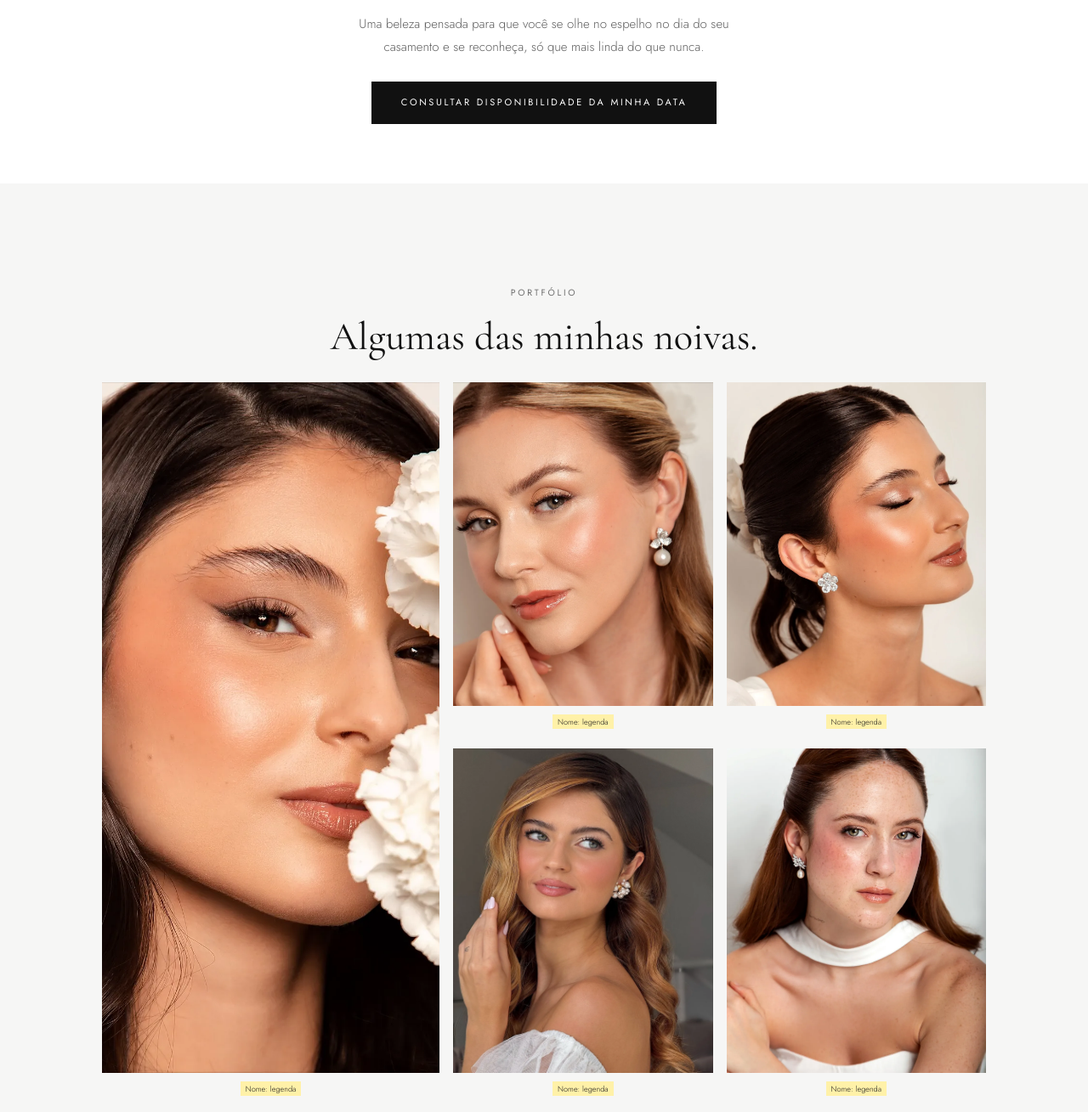
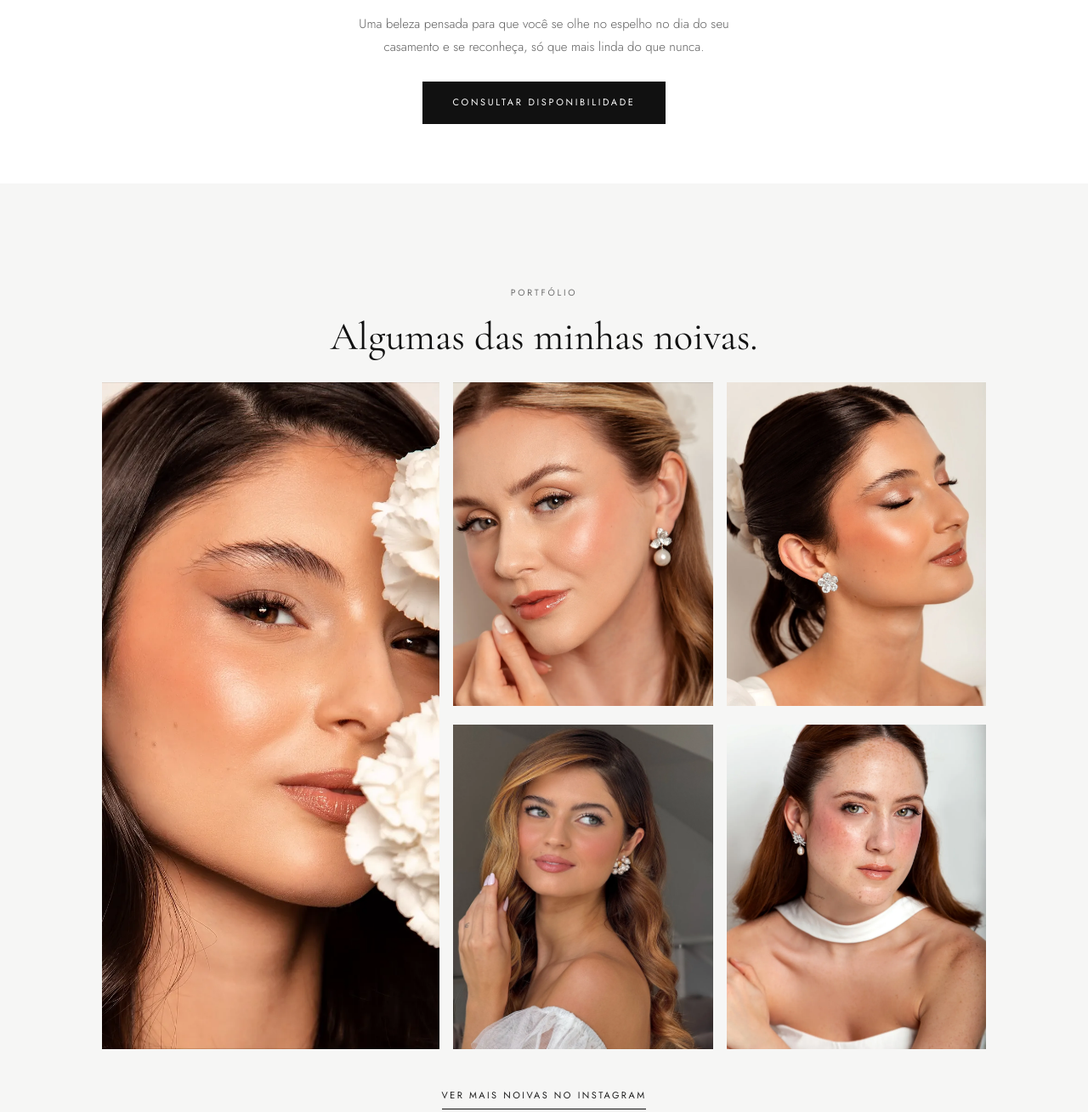
Before and after one commit to victorialamour/paula-kalisak, a plain HTML site: page index.html in a window 1280 px wide. Shown: the part 1095-2404 px from the top of the page at 85% size. Drawn offline with nearby package versions, Linux system fonts and the light colour scheme; a web font is replaced by a local one.

Commit message:
Botão 'Consultar disponibilidade' mais curto e sem legendas amarelas no portfólio
Co-Authored-By: Claude Sonnet 5.5 <noreply@anthropic.com>

```diff
--- a/index.html
+++ b/index.html
@@ -708,7 +708,7 @@
   <div class="wrap center">
     <h2 class="title reveal">Sua melhor versão, ainda sendo você mesma.</h2>
     <p class="muted reveal d1">Uma beleza pensada para que você se olhe no espelho no dia do seu casamento e se reconheça, só que mais linda do que nunca.</p>
-    <a class="btn reveal d2" href="#" target="_blank" rel="noopener" data-wa>Consultar disponibilidade da minha data</a>
+    <a class="btn reveal d2" href="#" target="_blank" rel="noopener" data-wa>Consultar disponibilidade</a>
   </div>
 </section>
 
@@ -720,11 +720,11 @@
       <h2 class="title reveal d1">Algumas das minhas noivas.</h2>
     </div>
     <div class="pf-grid reveal">
-      <figure class="pf pf--big"><div class="pf__img"><img src="fotos/noiva-01.webp" alt="Noiva morena com cravos brancos diante do rosto" loading="lazy" style="object-position:50% 35%"></div><figcaption><span class="todo">Nome: legenda</span></figcaption></figure>
-      <figure class="pf"><div class="pf__img"><img src="fotos/noiva-02.webp" alt="Noiva loira com brinco de flor e pérola, pele iluminada" loading="lazy" style="object-position:50% 35%"></div><figcaption><span class="todo">Nome: legenda</span></figcaption></figure>
-      <figure class="pf"><div class="pf__img"><img src="fotos/noiva-03.webp" alt="Noiva de cabelo preso com flor de cristal na orelha, olhos fechados" loading="lazy" style="object-position:55% 35%"></div><figcaption><span class="todo">Nome: legenda</span></figcaption></figure>
-      <figure class="pf"><div class="pf__img"><img src="fotos/hero-noiva.webp" alt="Noiva de cabelo ondulado e brinco de pérolas, olhando por cima do ombro" loading="lazy" style="object-position:50% 30%"></div><figcaption><span class="todo">Nome: legenda</span></figcaption></figure>
-      <figure class="pf"><div class="pf__img"><img src="fotos/noiva-05.webp" alt="Noiva ruiva de sardas, com brinco de pérola e vestido de gola alta" loading="lazy" style="object-position:50% 30%"></div><figcaption><span class="todo">Nome: legenda</span></figcaption></figure>
+      <figure class="pf pf--big"><div class="pf__img"><img src="fotos/noiva-01.webp" alt="Noiva morena com cravos brancos diante do rosto" loading="lazy" style="object-position:50% 35%"></div></figure>
+      <figure class="pf"><div class="pf__img"><img src="fotos/noiva-02.webp" alt="Noiva loira com brinco de flor e pérola, pele iluminada" loading="lazy" style="object-position:50% 35%"></div></figure>
+      <figure class="pf"><div class="pf__img"><img src="fotos/noiva-03.webp" alt="Noiva de cabelo preso com flor de cristal na orelha, olhos fechados" loading="lazy" style="object-position:55% 35%"></div></figure>
+      <figure class="pf"><div class="pf__img"><img src="fotos/hero-noiva.webp" alt="Noiva de cabelo ondulado e brinco de pérolas, olhando por cima do ombro" loading="lazy" style="object-position:50% 30%"></div></figure>
+      <figure class="pf"><div class="pf__img"><img src="fotos/noiva-05.webp" alt="Noiva ruiva de sardas, com brinco de pérola e vestido de gola alta" loading="lazy" style="object-position:50% 30%"></div></figure>
     </div>
     <div class="pf-more reveal">
       <a class="link" href="https://www.instagram.com/paulakalisakbeauty/" target="_blank" rel="noopener">Ver mais noivas no Instagram</a>
```
